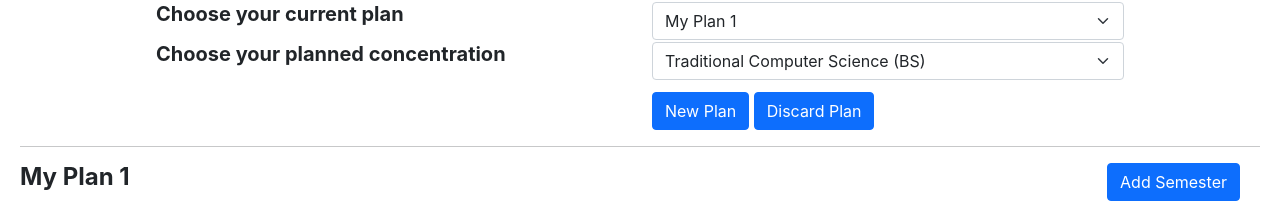
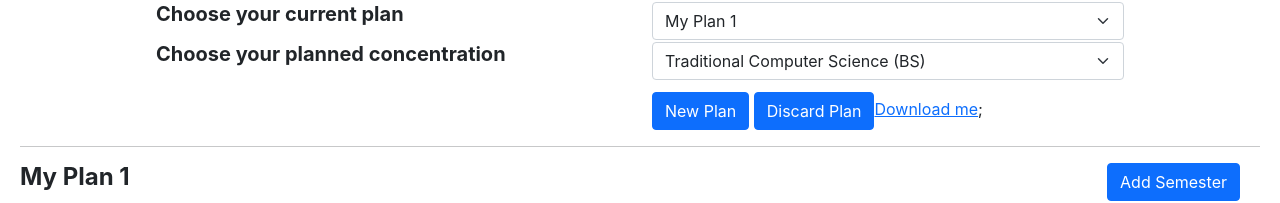
Before and after one commit to UD-CISC275-S22/cis-scheduler-team-16, a React (Create React App) app: page / in a window 1280 px wide. Shown: the part 363-566 px from the top of the page. Built offline with nearby package versions, Linux system fonts and the light colour scheme.

Commit message:
Started the csv download file

```diff
--- a/package.json
+++ b/package.json
@@ -14,6 +14,7 @@
         "immer": "^9.0.12",
         "react": "^17.0.2",
         "react-bootstrap": "^2.1.1",
+        "react-csv": "^2.2.2",
         "react-dom": "^17.0.2",
         "react-scripts": "5.0.0",
         "typescript": "^4.5.5",
@@ -49,6 +50,7 @@
         ]
     },
     "devDependencies": {
+        "@types/react-csv": "^1.1.2",
         "@typescript-eslint/eslint-plugin": "^5.10.1",
         "@typescript-eslint/parser": "^5.10.1",
         "eslint": "^8.7.0",
--- a/src/components/PlanViewer.tsx
+++ b/src/components/PlanViewer.tsx
@@ -7,6 +7,7 @@ import { SemesterViewer } from "./SemesterViewer";
 import { Plan } from "../templates/plan";
 import planList from "../templates/PlansList.json";
 import { checkPlan } from "./utility/PlanTester";
+import { CSVLink } from "react-csv";
 
 const termList: string[] = ["Summer", "Fall", "Winter", "Spring"]; //list of diff terms
 
@@ -59,8 +60,24 @@ export function PlanViewer(): JSX.Element {
         )
     );
 
+    const headers = [
+        {
+            label: "Spring",
+            key: "spring"
+        },
+        {
+            label: "Fall",
+            key: "fall"
+        }
+    ];
+
+    const csvData = {
+        filename: curPlan.name,
+        header: headers,
+        data: curPlan.semesters
+    };
+
     //This is the Control
-
     function updatePlan(event: React.ChangeEvent<HTMLSelectElement>) {
         //console.log("setting plan to : ", allPlans[+event.target.value]);
         console.log(allPlans);
@@ -457,6 +474,7 @@ export function PlanViewer(): JSX.Element {
                             >
                                 Discard Plan
                             </Button>
+                            <CSVLink {...csvData}>Download me</CSVLink>;
                         </Col>
                     </Form.Group>
                 </div>
```
Also changed, not shown: 1 other file (tests, documents, lock files or other folders). Lines whose indentation alone changed are shown as unchanged.
